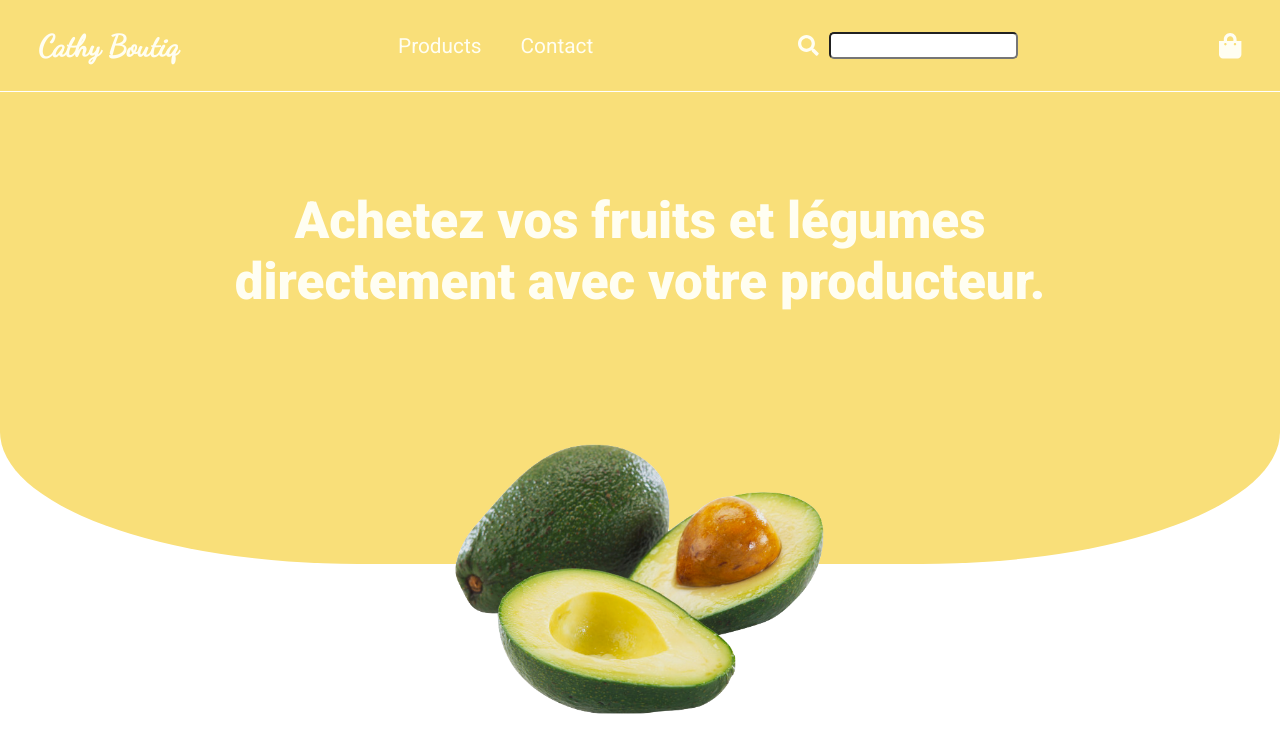
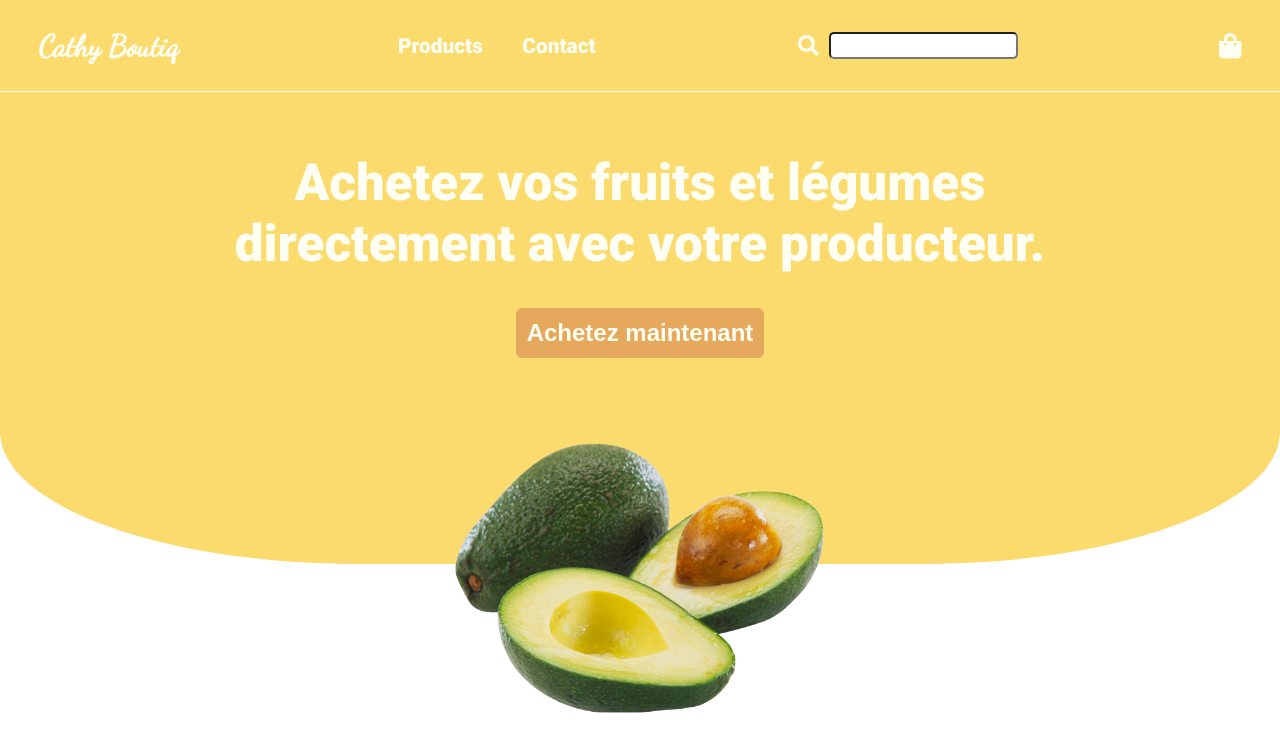
Before and after one commit to emmanuellejaldorau/cathy-boutik, a React (Create React App) app: page / in a window 1280 px wide. Shown: the top 752 px of the page. Built offline with nearby package versions, Linux system fonts and the light colour scheme.

Commit message:
style(header): added a cta

```diff
--- a/src/App.css
+++ b/src/App.css
@@ -18,8 +18,9 @@ html, body, main {
     align-items: center;
     padding: 5%;
     font-size: 1.6rem;
-    background-color: #f9df79;
-    /* background-color: #fbdb6e; */
+    /* background-color: #f9df79; */
+    background-color: #fbdb6e;
+    /* background-color: #ffd761; */
     color: #fffef2;
 }
 
@@ -38,14 +39,15 @@ html, body, main {
     display: flex;
     flex-direction: column;
     align-items: center;
+    border-top: 1px solid #fff;
 }
 
 .header-title {
-    background-color: #f9df79;
+    background-color: #fbdb6e;
     color: #fffef2;
     display: flex;
     justify-content: center;
-    padding: 10% 0 35%;
+    padding: 8% 0 30%;
     border-radius: 0 0 28% 28%;
 }
 
@@ -55,11 +57,20 @@ html, body, main {
 }
 
 .header > img {
-    width: 55%;
+    width: 50%;
     margin-top: -20%;
 }
 
-
+.header-cta {
+    margin-top: 8%;
+    background-color: #fbdb6e;
+    color: #fffef2;
+    border: 1px solid #fbdb6e;
+    border-radius: 6px;
+    font-size: 1.5rem;
+    font-weight: bold;
+    padding: 10px;
+}
 
 
 
@@ -71,10 +82,6 @@ html, body, main {
     .navigation{
         padding: 1% 3%;
     }
-
-    /* .navigation > h3 {
-        font-size: 2.1rem;
-    } */
 
     .navigation-mobile {
         display: none;
@@ -90,6 +97,7 @@ html, body, main {
     .navigation-desktop > div {
         display:flex;
         font-size: 1.3rem;
+        font-weight: bold;
     }
 
     .navigation-desktop > div > p:first-child {
@@ -114,7 +122,8 @@ html, body, main {
 
     .header-title{
         width: 100%;
-        padding: 5% 0 17%;
+        padding: 2% 0 20%;
+        order:-2;
     }
 
     .header-title > h1 {
@@ -123,6 +132,14 @@ html, body, main {
 
     .header > img {
         width: 30%;
-        margin-top: -10%;
+        margin-top: 6%;
+    }
+
+    .header-cta {
+        margin-top: -20%;
+        order: -1;
+        background-color: #e6a85c;
+        color: #fffef2;
+        border: 1px solid #e6a85c;
     }
 }
--- a/src/components/homepage/Header.tsx
+++ b/src/components/homepage/Header.tsx
@@ -1,5 +1,7 @@
 import React from 'react';
 import avocadoImage from '../../images/header-avocado.png';
+// import lycheeImage from '../../images/header-lychee.png';
+// import passionFruitImage from '../../images/header-passion-fruit.png';
 
 function Header(){
     return (
@@ -8,6 +10,7 @@ function Header(){
                 <h1>Achetez vos fruits et légumes directement avec votre producteur.</h1>
             </div>
             <img src={avocadoImage} alt="Avocados" />
+            <button className="header-cta">Achetez maintenant</button>
         </div>
     )
 
```
Also changed, not shown: src/images/header-lychee.png (added), src/images/header-passion-fruit.png (added).
